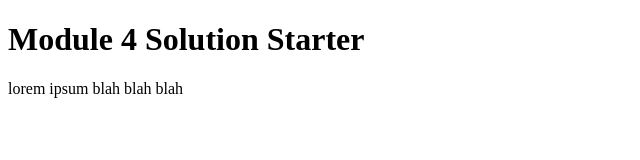
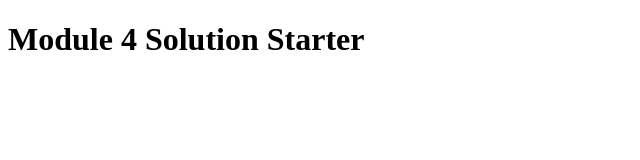
Before and after one commit to jinpark78/coursera-web-dev-class, a plain HTML site: page module4-solution/harder/index.html in a window 1280 px wide. Shown: the whole page, without its empty margins (0-640 px from the left). Drawn offline with Linux system fonts and the light colour scheme.

Commit message:
removed lorem ipsum text in index.html

```diff
--- a/module4-solution/harder/index.html
+++ b/module4-solution/harder/index.html
@@ -12,6 +12,5 @@
 </head>
 <body>
   <h1>Module 4 Solution Starter</h1>
-  <p>lorem ipsum blah blah blah</p>
 </body>
 </html>
```
